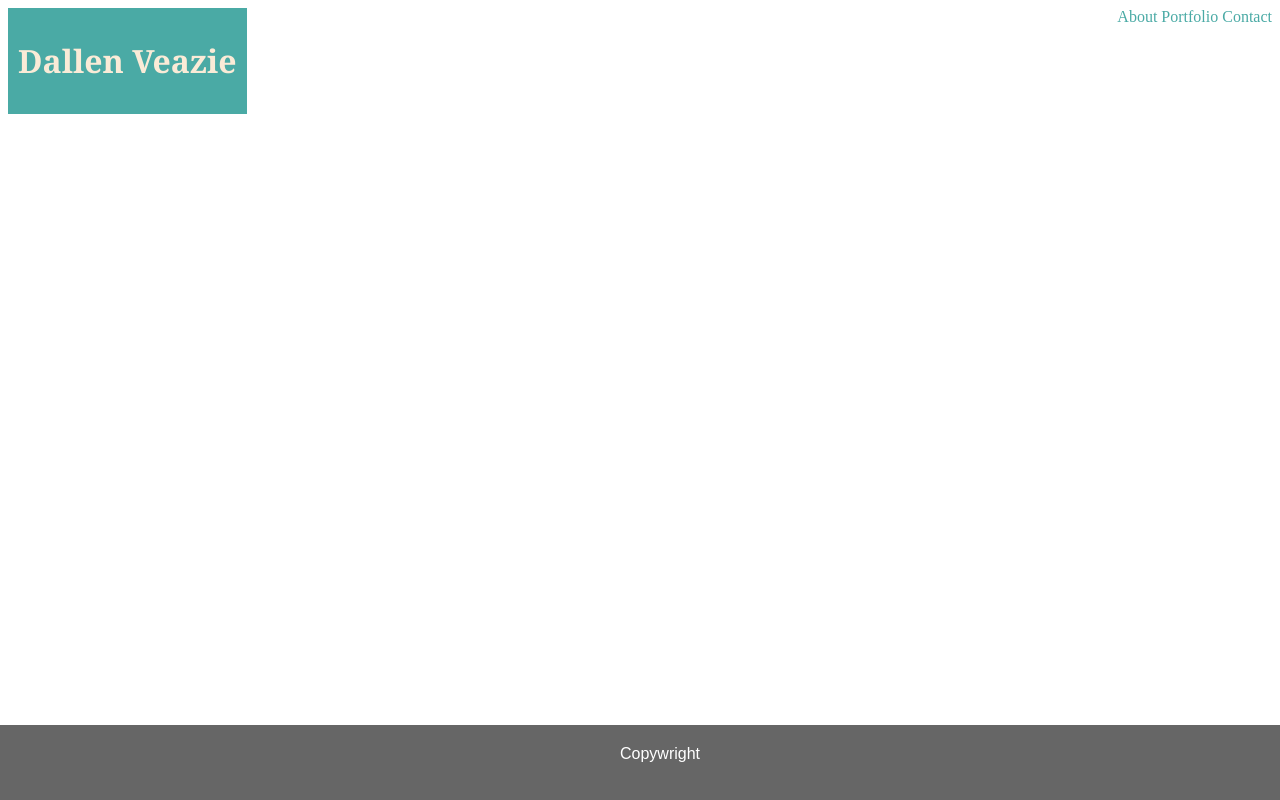
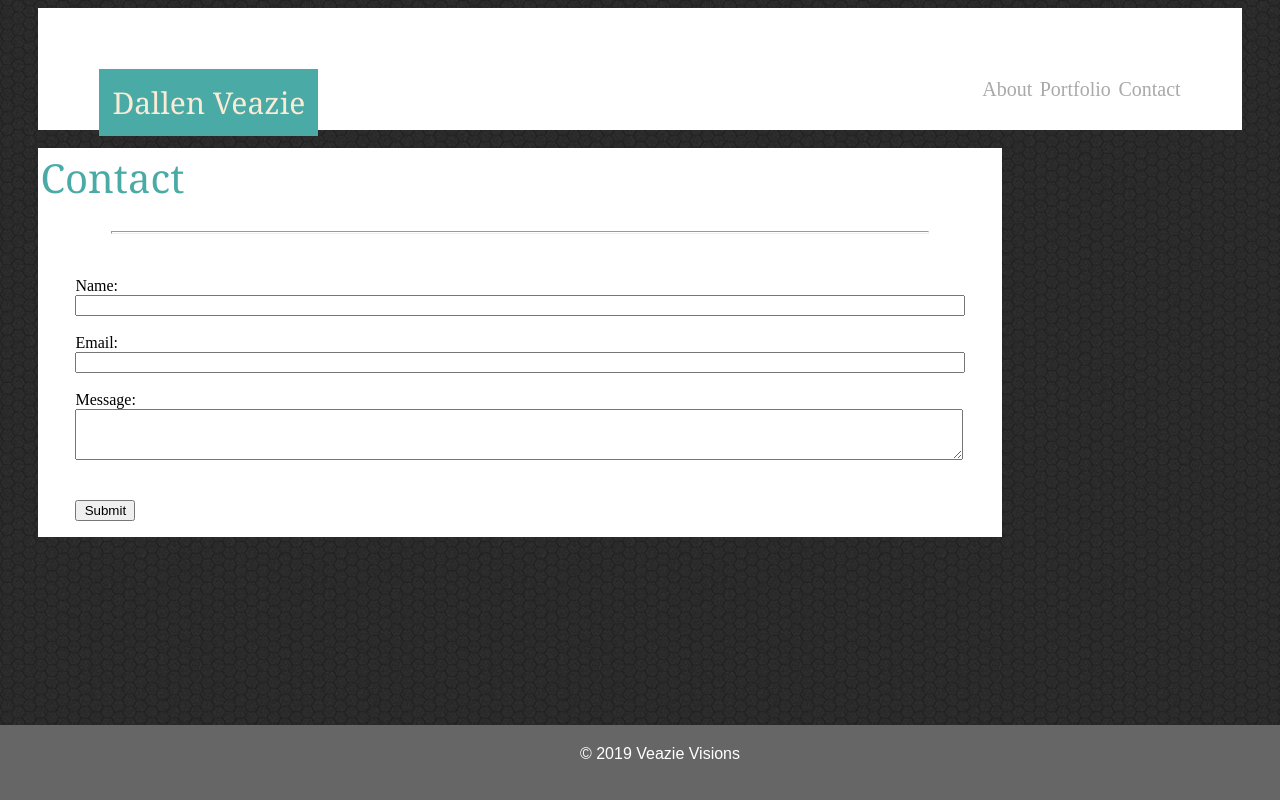
Before and after one commit to d-veazie/Basic-Portfolio, a plain HTML site: page contact.html in a window 1280 px wide. Drawn offline with Linux system fonts and the light colour scheme.

Commit message:
improved commit

```diff
--- a/Assets/style.css
+++ b/Assets/style.css
@@ -1,22 +1,29 @@
 .body {
     margin-left: auto;
     margin-right: auto;
-    width: 100%;
+    width: 94%;
     height: auto;
     position: relative;
-    background-image: url("Assets/Images/dark-honeycomb");
+    background-image: url("../Assets/Images/dark-honeycomb.png");
 }
 
-}
+
 .header {
-    position: top;
-}
-.maincontent {
-    background-color: #ffffff;
-    width: 960px;
-    border-style: solid;
-    border: 10px;
-    border-color: #dddddd;
+    padding: 61px;
+    text-align: center;
+    background: #ffffff;
+    color: white;
+    font-size: 30px;
+  }
+
+
+
+.navigation {
+    float: right;
+    width: 50;
+    display: inline;
+    color: #b5a8a1;
+
 }
 
 .name {
@@ -24,20 +31,41 @@
     background-color: #4aaaa5;
     font-family: Georgia, 'Times New Roman', Times, serif;
     float: left;
+    margin: auto;
+    padding: 13px;
+    position: static;
 
-    margin: auto;
-    padding: 10px;
 
 }
 
+a {
+    color: darkgrey;
+    text-decoration: none;
+    font-size: 20px;
+
+}
+
+.maincontent {
+    background-color: #ffffff;
+    width: 960px;
+    border-style: solid;
+    border: 10px;
+    border-color: #dddddd;
+    height: 385px;
+    padding: 2px;
+}
+
 h1 {
-    font-family: Georgia, 'Times New Roman', Times, serif
+
 }
 
 .AboutMe {
     clear: both;
     overflow: auto;
     position: relative;
+    font-family: Georgia, 'Times New Roman', Times, serif;
+    font-size: 40px;
+    color: #4aaaa5;
 }
 
 
@@ -56,26 +84,35 @@ h1 {
 
 }
 
-.navigation {
-    float: right;
-    width: 50;
-    display: inline;
-
+hr {
+    width: 85%;
+    height: 1px;
+    color: #4aaaa5;
 }
 
-a {
-    color: #4aaaa5;
-    text-decoration: none;
- <
-
-}
 
 #img {
     width: 200px;
     height: 250px;
     float: left;
+    border-radius: 75%;
+    border-style: groove;
+    border-color: #4aaaa5;
 }
 
-.portfolio {
+.form {
+    padding: 35px;
+}
 
+input {
+    width: 99%;
 }
+
+input[name="submit"] {
+    width: 60px;
+}
+
+textarea[name="message"] {
+    height: 45px;
+    width: 99%;
+}
--- a/contact.html
+++ b/contact.html
@@ -7,10 +7,13 @@
     <link rel="stylesheet" type="text/css" href="assets/style.css">
     <title>Document</title>
 </head>
-<body>
+
+<body class="body">
+
+<section class="header">
 
     <div class="name">
-            <h1>Dallen Veazie</h1>
+        Dallen Veazie
     </div>
 
     <div class="navigation">
@@ -22,14 +25,41 @@
                 <a href="contact.html">Contact</a>
 
     </div>
+</section>
 
+    <br>
 
+    <section class="maincontent">
+
+            <div class="AboutMe">
+                    Contact
+                </div>
+                <br>
+                <hr>
+        <section class="form">
+            <form>
+                <div id="Nameform">
+                Name:<br>
+                <input type="text" name="firstname"><br><br>
+                </div>
+                <div id="Email">
+                Email:<br>
+                <input type="text" name="email"><br><br>
+                </div>
+
+                <div class="Message">
+                Message:<br>
+                <textarea type="text" name="message"></textarea><br><br>
+                </div>
+
+                <br>
+                <input type="button" name="submit" value="Submit">
+            </form>
+        </section>
 
     <div class="footer">
-        Copywright
+            <footer>&copy; 2019 Veazie Visions</footer>
     </div>
 
-
-    </div>
 </body>
 </html>
```
Also changed, not shown: index.html (+6 -5 lines), portfolio.html (+10 -7 lines).
